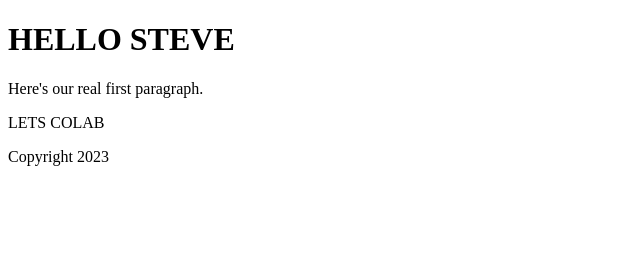
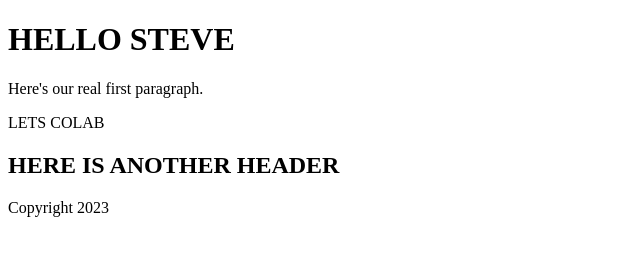
Before and after one commit to nealsymons/Sharing-with-steve, a plain HTML site: page index.html in a window 1280 px wide. Shown: the whole page, without its empty margins (0-640 px from the left). Drawn offline with Linux system fonts and the light colour scheme.

Commit message:
added another header

```diff
--- a/index.html
+++ b/index.html
@@ -12,6 +12,8 @@
     <h1>HELLO STEVE</h1>
     <p>Here's our real first paragraph.</p>
     <p>LETS COLAB</p>
+
+    <h2>HERE IS ANOTHER HEADER</h2>
 </body>
 
 <footer>
```
